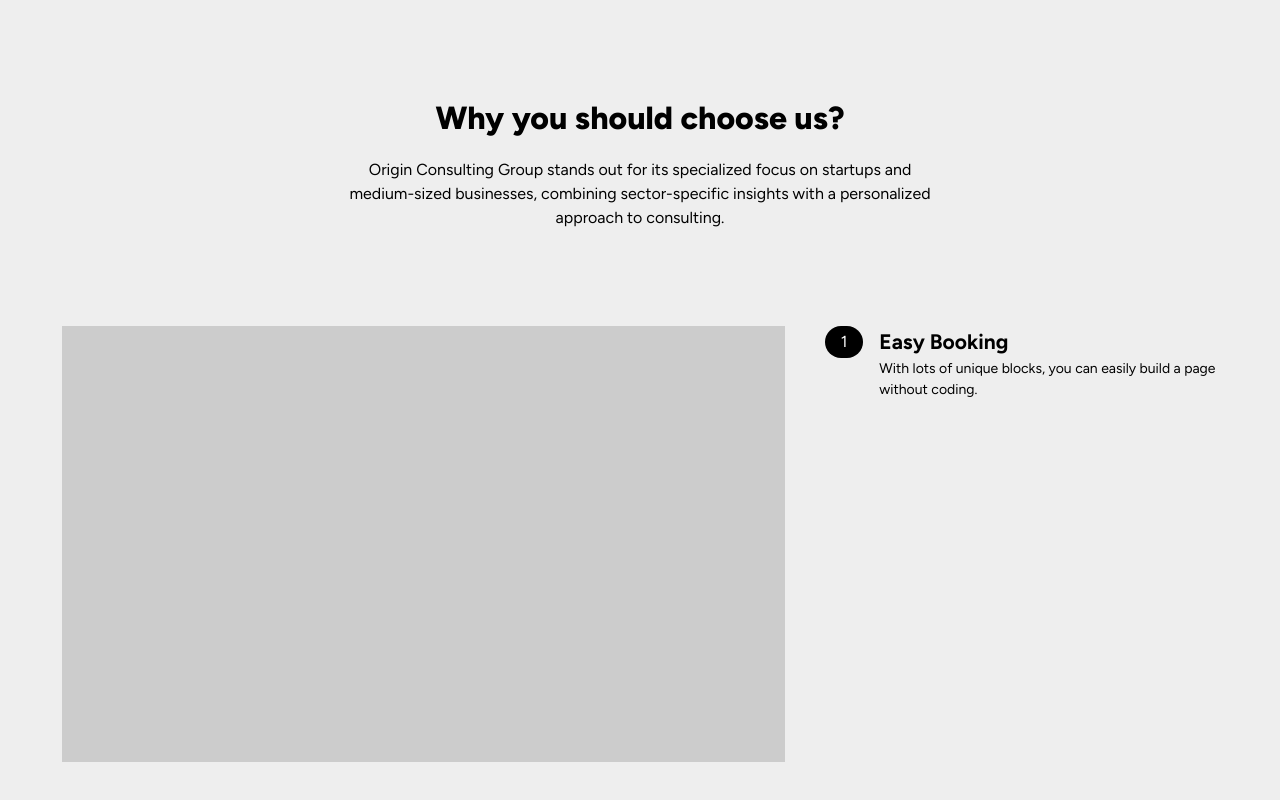
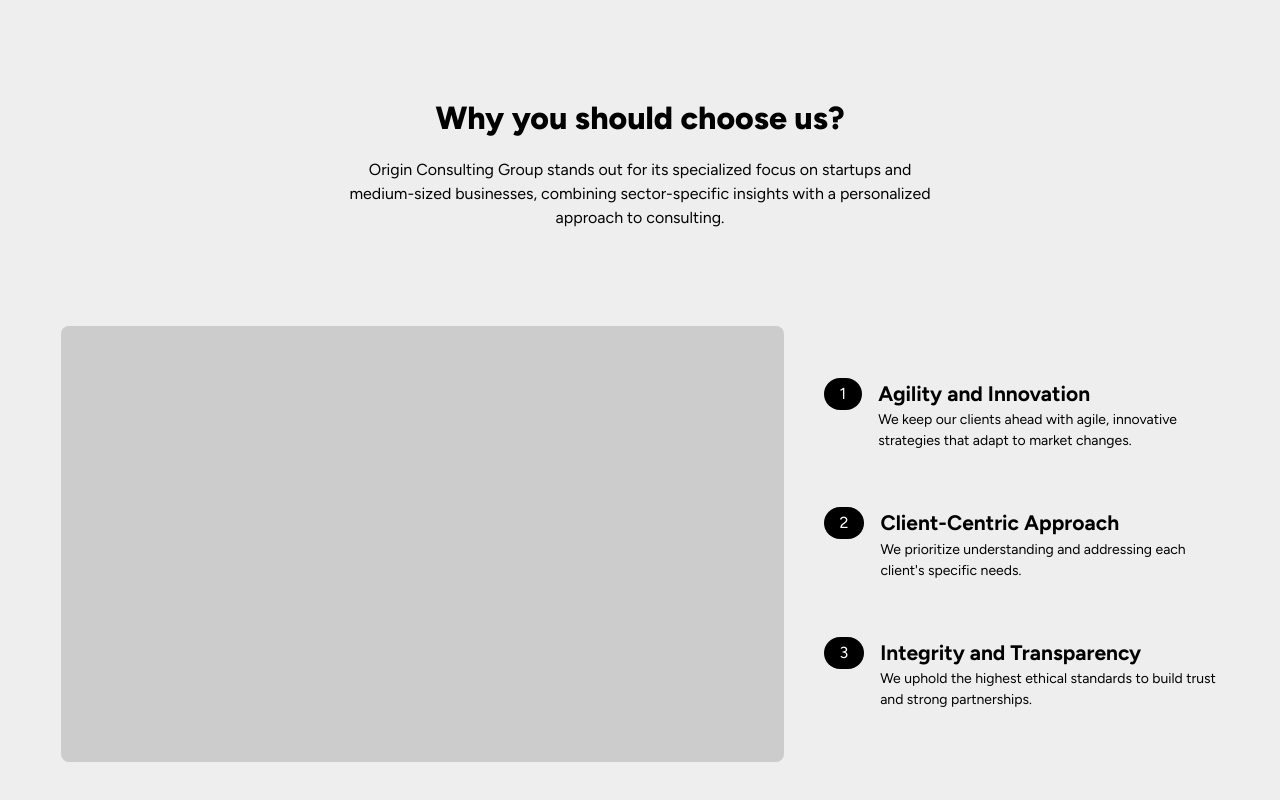
Before and after one commit to dldnlee/valtix-consulting, a Next.js app: page / in a window 1280 px wide. Shown: the part 1711-2511 px from the top of the page. Built offline with nearby package versions, Linux system fonts and the light colour scheme.

Commit message:
[Feat] - Section Three keypoints mapped

```diff
--- a/app/sections/SectionThree.tsx
+++ b/app/sections/SectionThree.tsx
@@ -1,12 +1,33 @@
+
+const sellingPoints = [
+  {
+    heading: 'Agility and Innovation',
+    subheading: 'We keep our clients ahead with agile, innovative strategies that adapt to market changes.'
+  },
+  {
+    heading: 'Client-Centric Approach',
+    subheading: "We prioritize understanding and addressing each client's specific needs."
+  },
+  {
+    heading: 'Integrity and Transparency',
+    subheading: 'We uphold the highest ethical standards to build trust and strong partnerships.'
+  },
+]
+
+interface SellingPointProps {
+  index: number,
+  heading: string,
+  subheading: string
+}
 
 
-function SellingPoint() {
+function SellingPoint({index, heading, subheading}: SellingPointProps) {
   return (
     <div className="flex gap-4">
-      <p className="px-4 h-fit py-1 rounded-full w-fit bg-black text-white text-center">1</p>
+      <p className="px-4 h-fit py-1 rounded-full w-fit bg-black text-white text-center">{index}</p>
       <div>
-        <h3 className="text-[21px] font-bold">Easy Booking</h3>
-        <p className="text-[14px] max-w-[339px]">With lots of unique blocks, you can easily build a page without coding. </p>
+        <h3 className="text-[21px] font-bold">{heading}</h3>
+        <p className="text-[14px] max-w-[339px]">{subheading}</p>
       </div>
     </div>
   )
@@ -19,10 +40,14 @@ export default function SectionThree() {
         <h2 className="text-2xl font-extrabold">Why you should choose us?</h2>
         <p className="max-w-[600px]">Origin Consulting Group stands out for its specialized focus on startups and medium-sized businesses, combining sector-specific insights with a personalized approach to consulting.</p>
       </div>
-      <div className="w-full h-full flex gap-10 justify-center">
-        <div className="min-w-[723px] min-h-[436px] bg-gray-3"></div>
-        <div>
-          <SellingPoint />
+      <div className="w-full h-full flex gap-10 justify-center items-center">
+        <div className="min-w-[723px] min-h-[436px] bg-gray-3 rounded-lg"></div>
+        <div className="flex flex-col gap-14">
+          {
+            sellingPoints.map((item, index) => (
+              <SellingPoint key={index} index={index+1} heading={item.heading} subheading={item.subheading} />
+            ))
+          }
         </div>
       </div>
 
```
